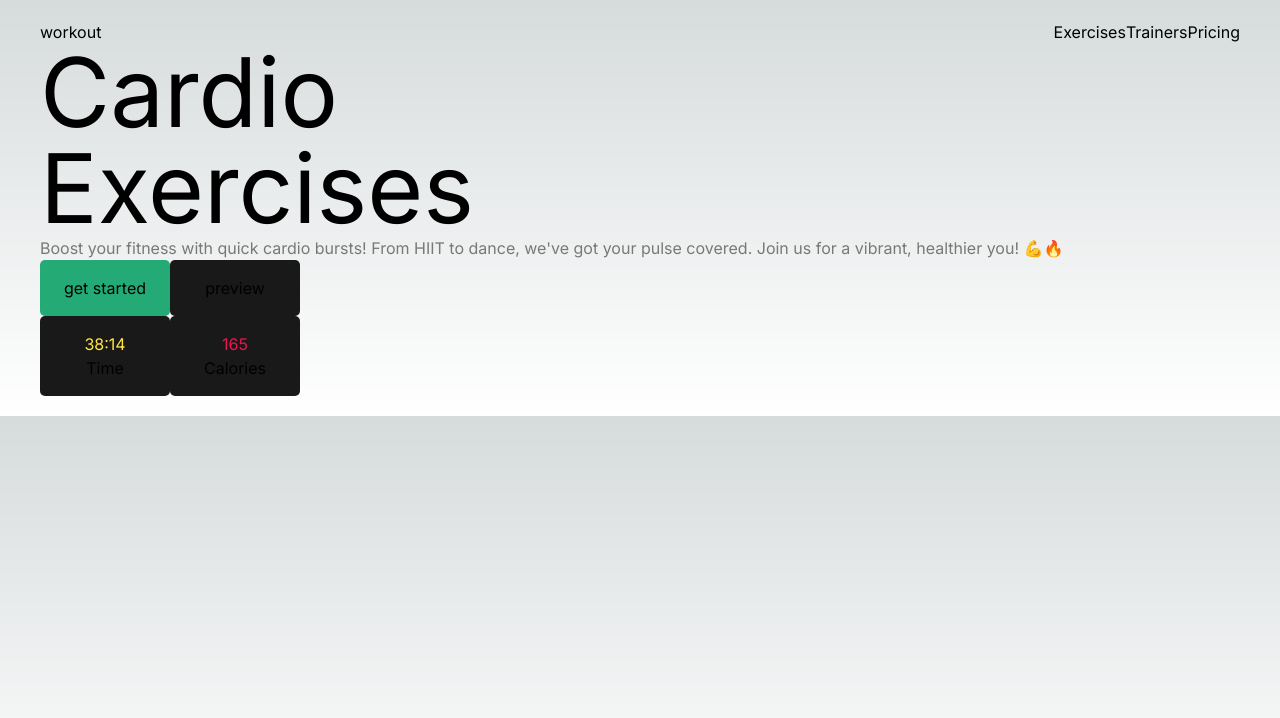
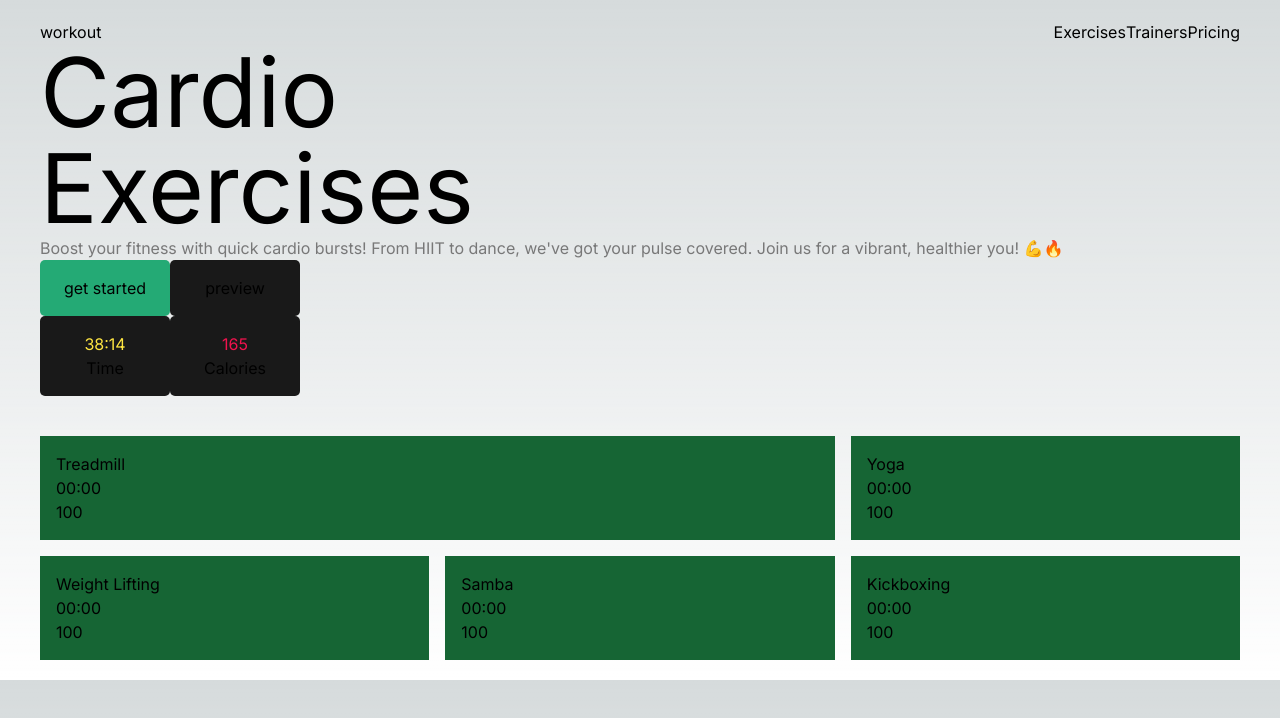
Before and after one commit to Sierra9999/activos-gym, a Next.js app: page / in a window 1280 px wide. Shown: the top 718 px of the page. Built offline with nearby package versions, Linux system fonts and the light colour scheme.

Commit message:
task: bento menu markup

```diff
--- a/app/Components/BentoMenu.jsx
+++ b/app/Components/BentoMenu.jsx
@@ -2,9 +2,64 @@ import React from 'react'
 
 const BentoMenu = () => {
 
+  const workouts = [
+    {
+      name: 'Treadmill',
+      workoutTime : '00:00',
+      caloriesBurnt : '100',
+    },
+    {
+      name: 'Yoga',
+      workoutTime : '00:00',
+      caloriesBurnt : '100',
+    },
+    {
+      name: 'Weight Lifting',
+      workoutTime : '00:00',
+      caloriesBurnt : '100',
+    },
+    {
+      name: 'Samba',
+      workoutTime : '00:00',
+      caloriesBurnt : '100',
+    },
+    {
+      name: 'Kickboxing',
+      workoutTime : '00:00',
+      caloriesBurnt : '100',
+    },
+  ]
+
+  const WorkoutCard = ({
+    classname,
+    imgSrc,
+    alt = "no alternative text was provided",
+    title,
+    caloriesBurnt,
+    workoutTime
+  }) => {
+    return (
+    <article className={classname}>
+      <figure>
+        <img src={imgSrc} alt={alt} />
+      </figure>
+      <div>
+        <h2>{title}</h2>
+        <p>{workoutTime}</p>
+        <p>{caloriesBurnt}</p>
+      </div>
+    </article>)
+  }
 
   return (
-    <div>BentoMenu</div>
+    <section class="grid md:grid-cols-3 grid-cols-2 gap-4 mt-10">
+      {workouts.map(({caloriesBurnt,name, workoutTime},index)=>(WorkoutCard({
+          title:name,
+          caloriesBurnt,
+          workoutTime,
+          alt: '',
+          classname: index > 0 ? 'p-4 bg-green-800' : 'p-4 bg-green-800 col-span-2 md:col-span-2' })))}
+    </section>
   )
 }
 
--- a/app/page.jsx
+++ b/app/page.jsx
@@ -1,9 +1,11 @@
 import Image from "next/image";
 import Hero from "./Components/Hero";
+import BentoMenu from "./Components/BentoMenu";
 export default function Home() {
   return (
 <main>
   <Hero></Hero>
+  <BentoMenu></BentoMenu>
 </main>
   );
 }
```
